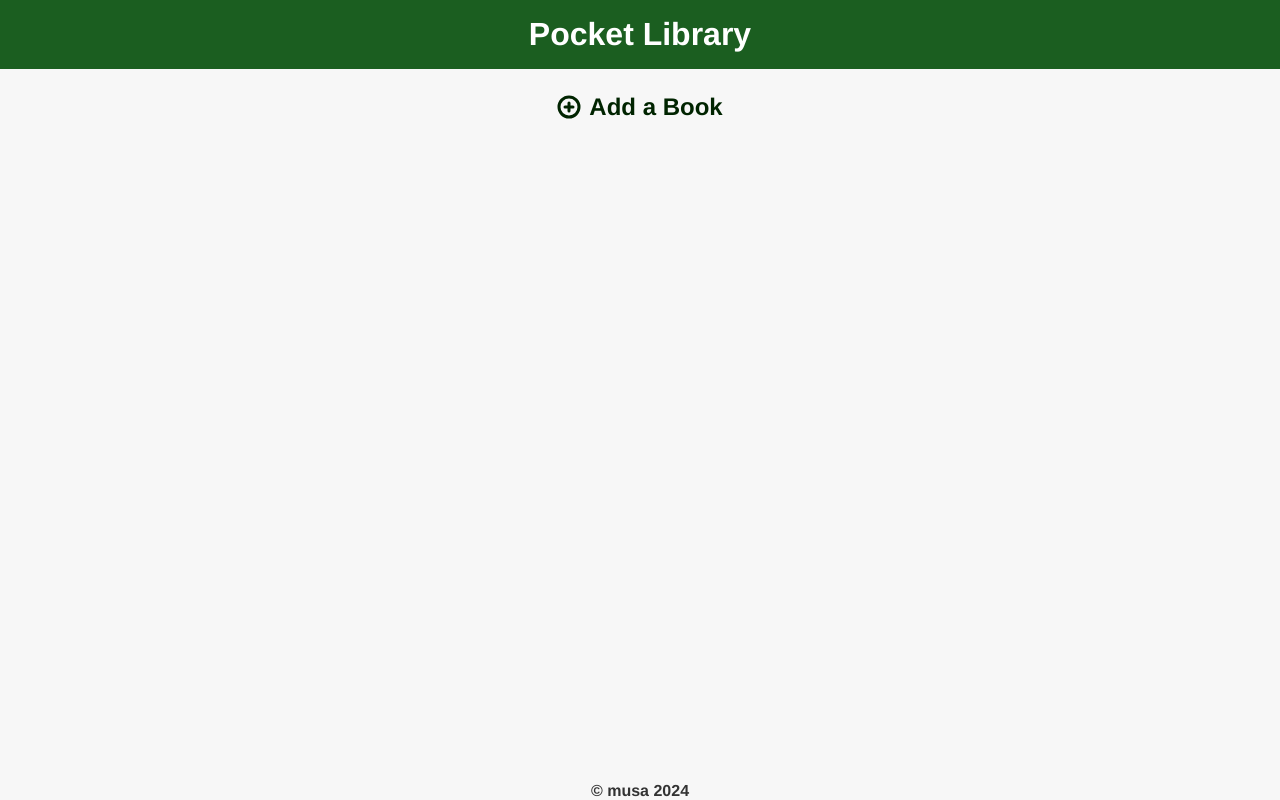
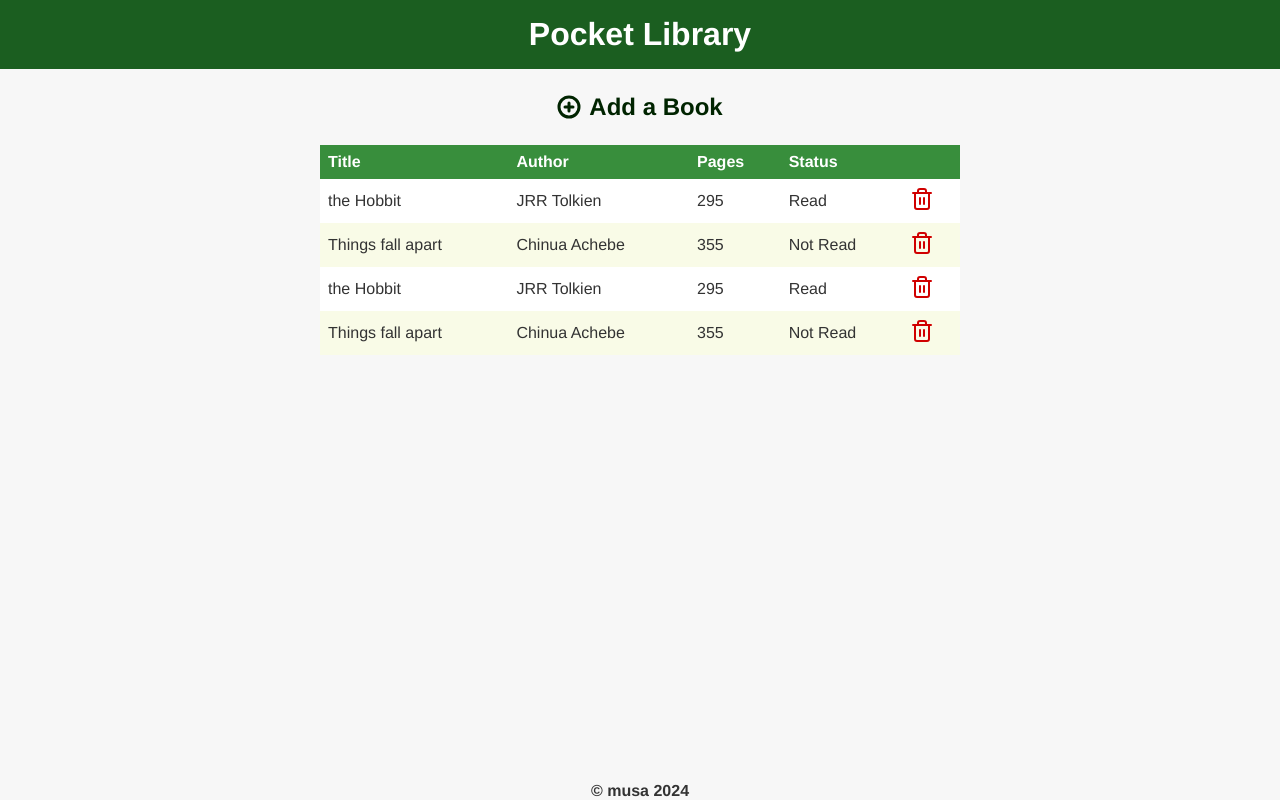
Before and after one commit to abu-bilaall/library, a plain HTML site: page index.html in a window 1280 px wide. Drawn offline with Linux system fonts and the light colour scheme.

Commit message:
Create and style table for books

```diff
--- a/index.html
+++ b/index.html
@@ -20,6 +20,53 @@
                 <img src="./images/add-a-book.svg" alt="add-a-book">
                 <p>Add a Book</p>
             </div>
+
+            <div class="books-table">
+                <table>
+                    <thead>
+                        <tr>
+                            <th>Title</th>
+                            <th>Author</th>
+                            <th>Pages</th>
+                            <th>Status</th>
+                            <th></th>
+                        </tr>
+                    </thead>
+                    <tbody>
+                        <tr>
+                            <td>the Hobbit</td>
+                            <td>JRR Tolkien</td>
+                            <td>295</td>
+                            <td>Read</td>
+                            <td><img src="./images/delete.svg" alt="delete"></td>
+                        </tr>
+
+                        <tr>
+                            <td>Things fall apart</td>
+                            <td>Chinua Achebe</td>
+                            <td>355</td>
+                            <td>Not Read</td>
+                            <td><img src="./images/delete.svg" alt="delete"></td>
+                        </tr>
+
+                        <tr>
+                            <td>the Hobbit</td>
+                            <td>JRR Tolkien</td>
+                            <td>295</td>
+                            <td>Read</td>
+                            <td><img src="./images/delete.svg" alt="delete"></td>
+                        </tr>
+
+                        <tr>
+                            <td>Things fall apart</td>
+                            <td>Chinua Achebe</td>
+                            <td>355</td>
+                            <td>Not Read</td>
+                            <td><img src="./images/delete.svg" alt="delete"></td>
+                        </tr>
+                    </tbody>
+                </table>
+            </div>
         </section>
     </article>
 
--- a/styles.css
+++ b/styles.css
@@ -19,6 +19,7 @@ body {
 article {
     flex: auto;
 }
+
 footer {
     text-align: center;
     font-size: 1rem;
@@ -44,3 +45,34 @@ header {
     cursor: pointer;
     color: rgb(0, 36, 0);
 }
+
+
+.books-table {
+    display: flex;
+    justify-content: center;
+}
+
+th,
+td {
+    padding: 8px;
+}
+
+th {
+    color: white;
+    background-color: #388e3c;
+    text-align: left;
+}
+
+table {
+    border-collapse: collapse;
+    border-spacing: 5;
+    width: 50vw;
+}
+
+tbody tr {
+    background-color: white;
+}
+
+tbody tr:nth-child(even) {
+    background-color: #f9fbe7;
+}
```
